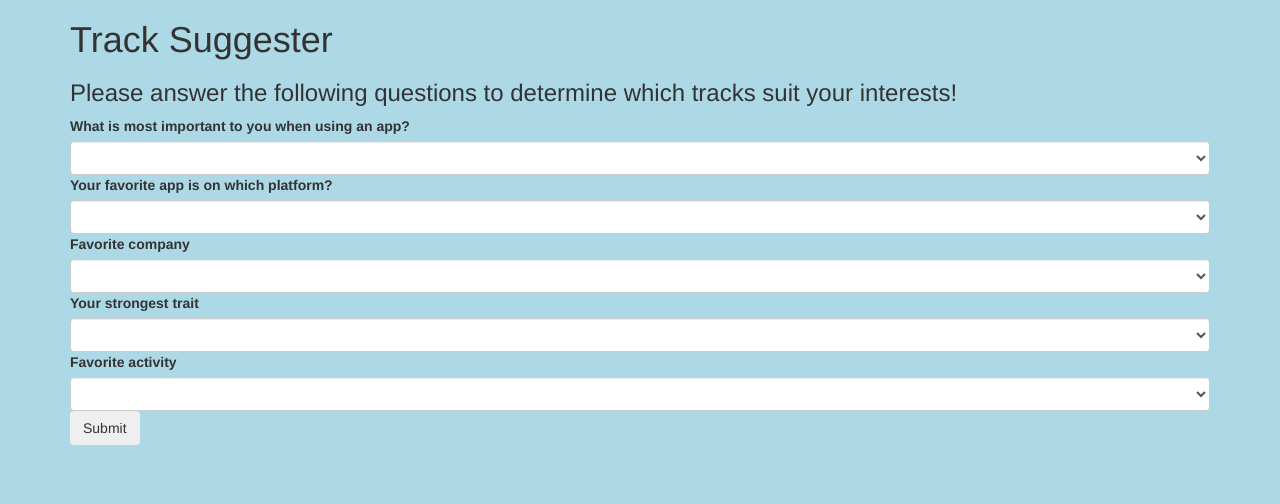
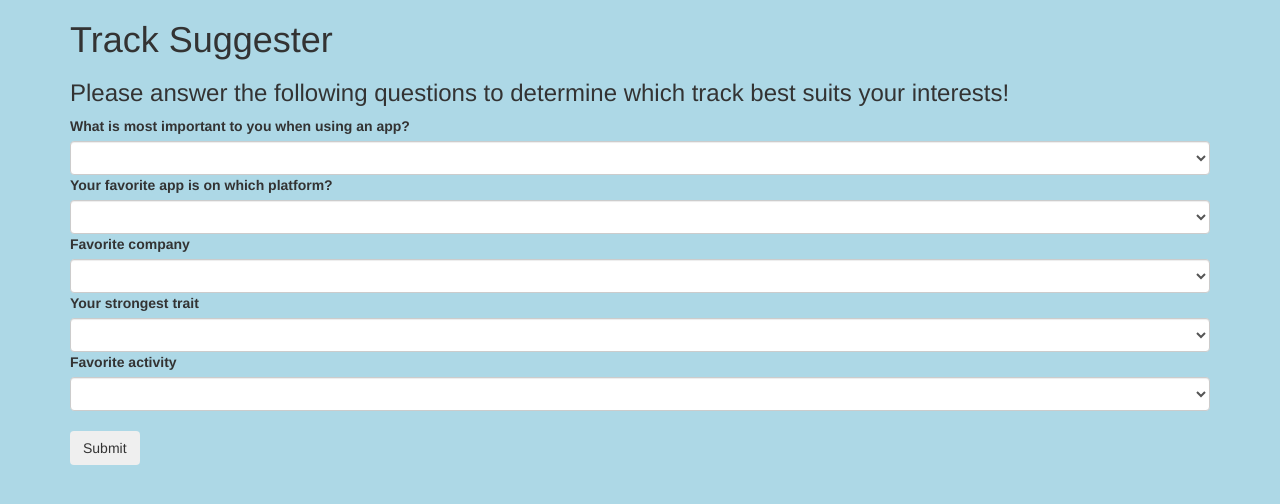
Before and after one commit to epangelinan/track-suggester, a plain HTML site: page index.html in a window 1280 px wide. Drawn offline with Linux system fonts and the light colour scheme.

Commit message:
update the header

```diff
--- a/index.html
+++ b/index.html
@@ -11,7 +11,7 @@
     <div class="container">
       <h1>Track Suggester </h1>
       <form>
-        <h3>Please answer the following questions to determine which tracks suit your interests!</h3>
+        <h3>Please answer the following questions to determine which track best suits your interests!</h3>
         <div class="important-group">
           <label for="important">What is most important to you when using an app?</label>
           <select class="form-control" id="important">
@@ -57,6 +57,7 @@
             <option value="3">Travelling</option>
           </select>
         </div>
+        <br>
         <button type="submit" class="btn">Submit</button>
       </form>
       <div class="result">
```
